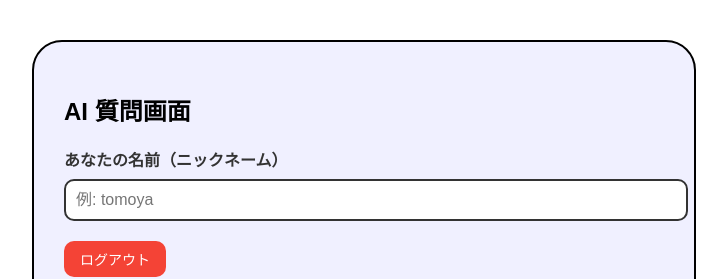
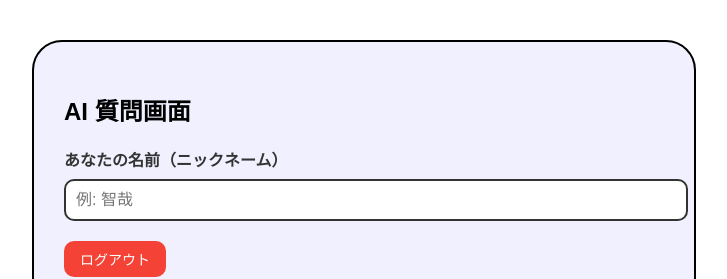
Before and after one commit to ChifuneTomoya/chifunetomoya, a React (Create React App) app in the folder frontend/: page /home in a window 1280 px wide. Shown: the top 279 px of the page, without its empty margins (276-1003 px from the left). Built offline with nearby package versions, Linux system fonts and the light colour scheme; sample sign-in values are in the browser's storage.

Commit message:
Trigger workflow

```diff
--- a/frontend/src/Home.jsx
+++ b/frontend/src/Home.jsx
@@ -62,7 +62,7 @@ export default function Home({ auth }) {
         <input
           style={styles.input}
           type="text"
-          placeholder="例: tomoya"
+          placeholder="例: 智哉"
           value={nickname}
           onChange={(e) => setNickname(e.target.value)}
         />
```
